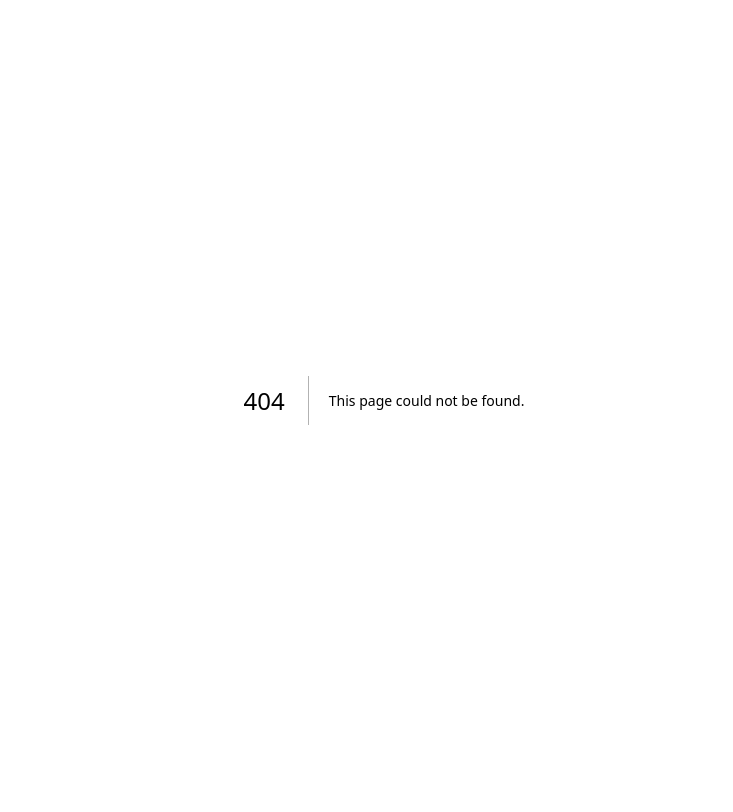
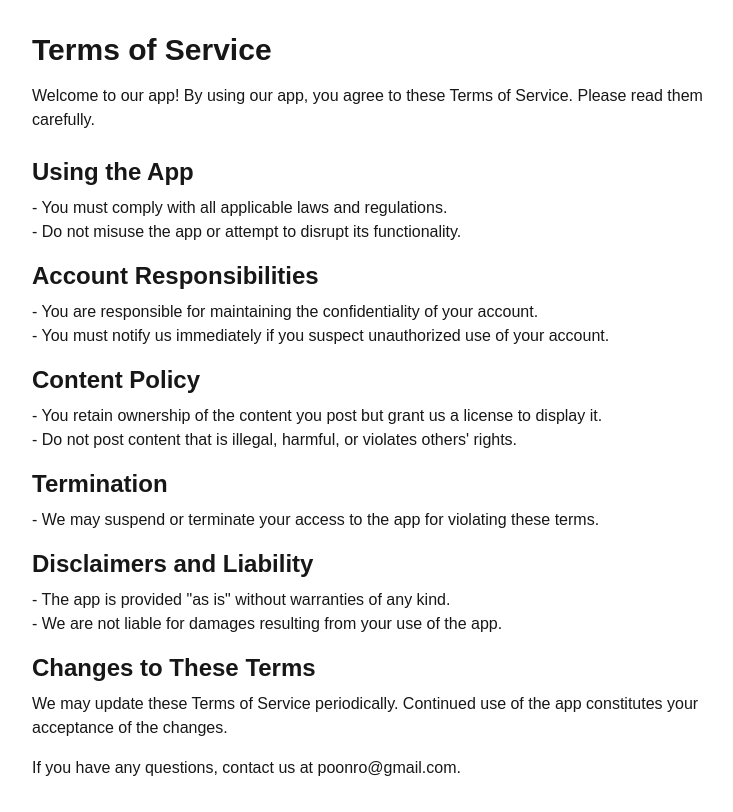
Before and after one commit to WaronLimsakul/SimplySaid, a Next.js app: page /tos in a window 1280 px wide. Before the commit this address had no page. Shown: the whole page, without its empty margins (256-989 px from the left). Built offline with nearby package versions, Linux system fonts and the light colour scheme.

Commit message:
add basic privacy policy and public term of service page

```diff
--- /dev/null
+++ b/app/policy/page.tsx
@@ -0,0 +1,56 @@
+function policy() {
+  return (
+    <div className="p-8 max-w-3xl mx-auto">
+      <h1 className="text-3xl font-bold mb-4">Privacy Policy</h1>
+      <p className="mb-6">
+        Your privacy is important to us. This Privacy Policy explains how we
+        collect, use, and protect your personal information when you use our
+        app.
+      </p>
+
+      <h2 className="text-2xl font-semibold mb-2">Information We Collect</h2>
+      <p className="mb-4">
+        - We collect information that you provide directly, such as when you
+        create an account or post content.
+        <br />- We may collect technical data, such as your IP address, browser
+        type, and usage data.
+      </p>
+
+      <h2 className="text-2xl font-semibold mb-2">
+        How We Use Your Information
+      </h2>
+      <p className="mb-4">
+        - To provide and improve the app.
+        <br />
+        - To communicate with you, including updates and notifications.
+        <br />- To ensure the security and proper use of the app.
+      </p>
+
+      <h2 className="text-2xl font-semibold mb-2">Sharing Your Information</h2>
+      <p className="mb-4">
+        - We do not sell your personal information.
+        <br />
+        - We may share information with service providers who assist in
+        operating the app.
+        <br />- We may share information if required by law or to protect our
+        rights.
+      </p>
+
+      <h2 className="text-2xl font-semibold mb-2">Your Rights</h2>
+      <p className="mb-4">
+        You have the right to access, update, or delete your personal data.
+        Contact us at poonro@gmail.com for any requests.
+      </p>
+
+      <h2 className="text-2xl font-semibold mb-2">Changes to This Policy</h2>
+      <p className="mb-4">
+        We may update this Privacy Policy from time to time. Please review it
+        periodically for changes.
+      </p>
+
+      <p>If you have any questions, contact us at poonro@gmail.com.</p>
+    </div>
+  );
+}
+
+export default policy;
--- /dev/null
+++ b/app/tos/page.tsx
@@ -0,0 +1,54 @@
+export default function TermOfService() {
+  return (
+    <div className="p-8 max-w-3xl mx-auto">
+      <h1 className="text-3xl font-bold mb-4">Terms of Service</h1>
+      <p className="mb-6">
+        Welcome to our app! By using our app, you agree to these Terms of
+        Service. Please read them carefully.
+      </p>
+
+      <h2 className="text-2xl font-semibold mb-2">Using the App</h2>
+      <p className="mb-4">
+        - You must comply with all applicable laws and regulations.
+        <br />- Do not misuse the app or attempt to disrupt its functionality.
+      </p>
+
+      <h2 className="text-2xl font-semibold mb-2">Account Responsibilities</h2>
+      <p className="mb-4">
+        - You are responsible for maintaining the confidentiality of your
+        account.
+        <br />- You must notify us immediately if you suspect unauthorized use
+        of your account.
+      </p>
+
+      <h2 className="text-2xl font-semibold mb-2">Content Policy</h2>
+      <p className="mb-4">
+        - You retain ownership of the content you post but grant us a license to
+        display it.
+        <br />- Do not post content that is illegal, harmful, or violates
+        others' rights.
+      </p>
+
+      <h2 className="text-2xl font-semibold mb-2">Termination</h2>
+      <p className="mb-4">
+        - We may suspend or terminate your access to the app for violating these
+        terms.
+      </p>
+
+      <h2 className="text-2xl font-semibold mb-2">Disclaimers and Liability</h2>
+      <p className="mb-4">
+        - The app is provided "as is" without warranties of any kind.
+        <br />- We are not liable for damages resulting from your use of the
+        app.
+      </p>
+
+      <h2 className="text-2xl font-semibold mb-2">Changes to These Terms</h2>
+      <p className="mb-4">
+        We may update these Terms of Service periodically. Continued use of the
+        app constitutes your acceptance of the changes.
+      </p>
+
+      <p>If you have any questions, contact us at poonro@gmail.com.</p>
+    </div>
+  );
+}
```
